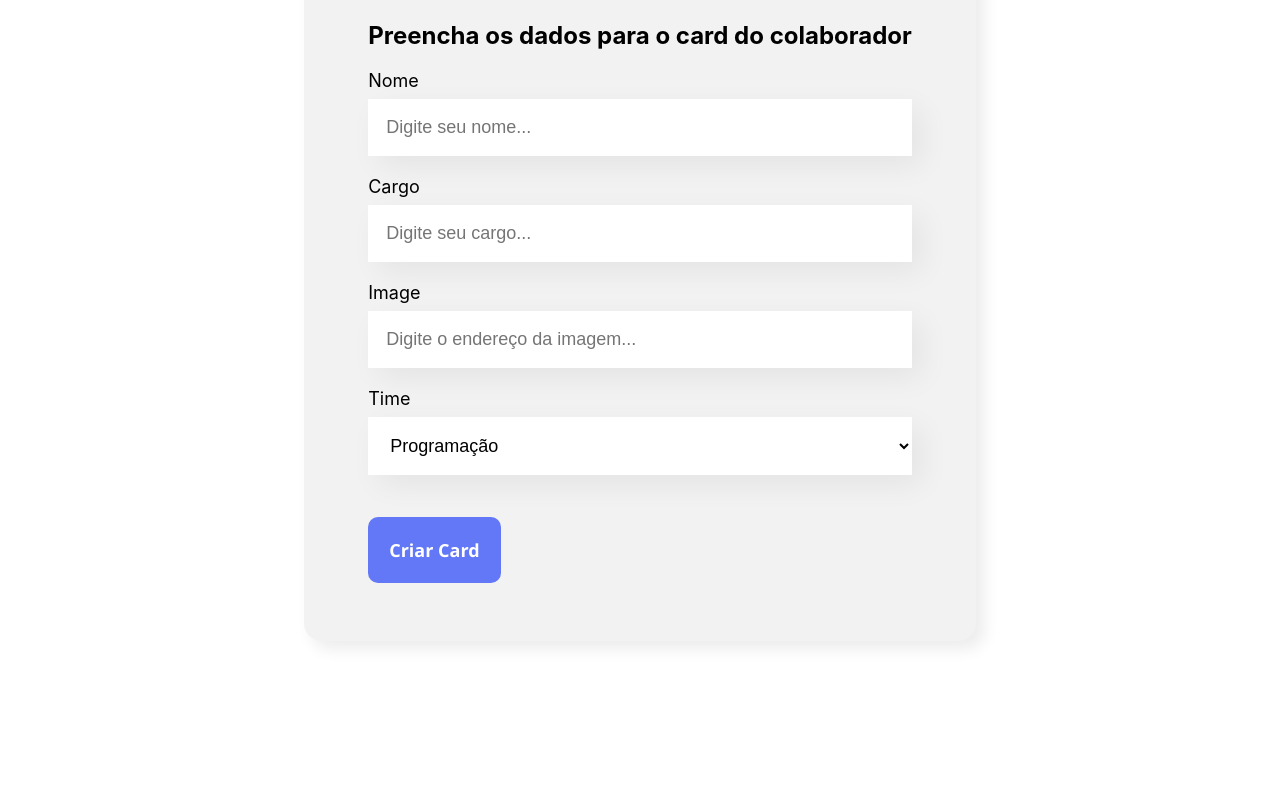
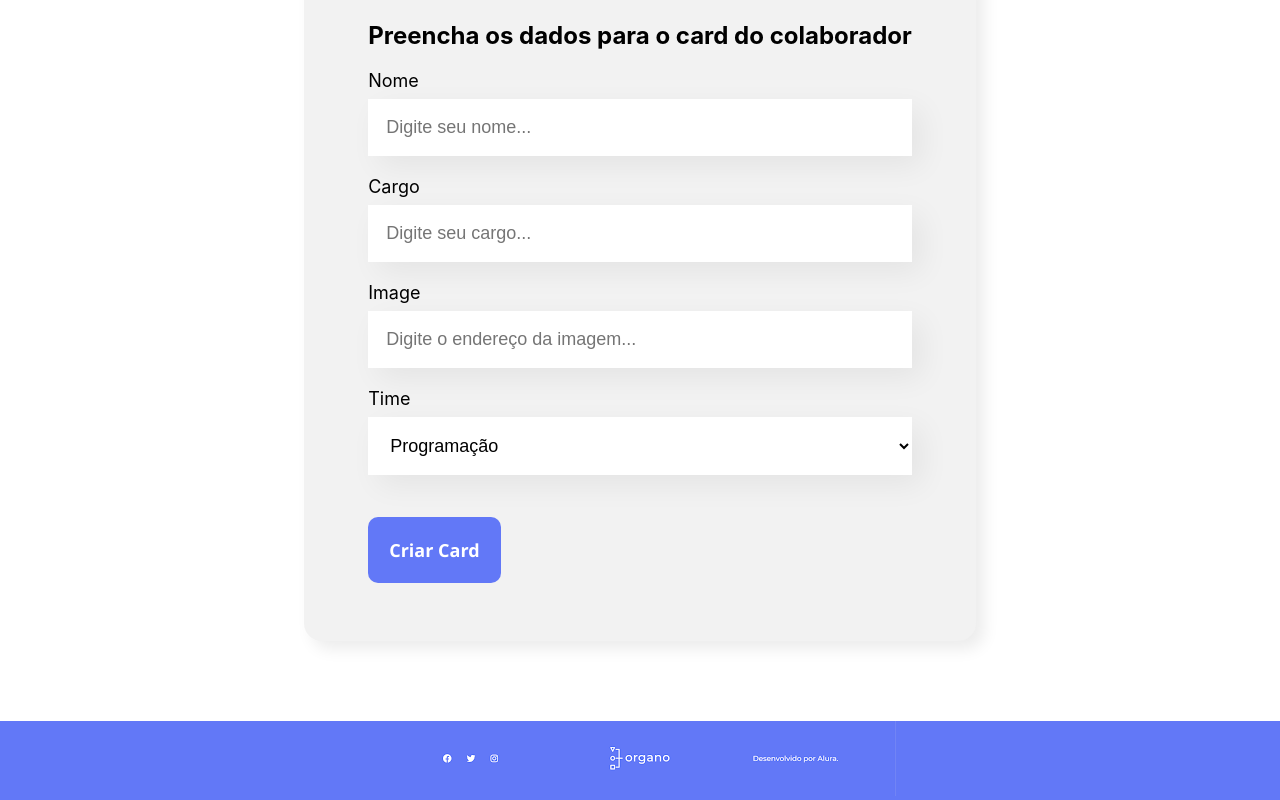
Before and after one commit to rafaelsousapereira/organo, a React (Create React App) app: page / in a window 1280 px wide. Shown: the part 613-1413 px from the top of the page. Before the commit the page ends 1334 px from the top, so only its background shows below. Built offline with nearby package versions, Linux system fonts and the light colour scheme.

Commit message:
fix: added footer

```diff
--- a/src/App.js
+++ b/src/App.js
@@ -2,8 +2,9 @@ import Banner from "./components/Banner";
 import Form from "./components/Form";
 import {useState} from "react";
 import Team from "./components/Team";
+import Footer from "./components/Footer";
 
-const App = (props) => {
+const App = () => {
     const [collaborators, setCollaborator] = useState([]);
 
     const fetchCollaborator = (collaborator) => {
@@ -60,6 +61,7 @@ const App = (props) => {
             secondaryColor={team.secondaryColor}
             collaborators={collaborators.filter(value => value.time === team.name)}
         />)}
+        <Footer />
     </div>
   );
 }
--- /dev/null
+++ b/src/components/Footer/Footer.css
@@ -0,0 +1,8 @@
+.footer {
+    background-color: #6278F7;
+    text-align: center;
+}
+
+.footer img {
+    max-width: 100%;
+}
--- /dev/null
+++ b/src/components/Footer/index.js
@@ -0,0 +1,11 @@
+import './Footer.css';
+
+const Footer = () => {
+    return (
+        <footer className="footer">
+            <img src="/images/add.png" alt="Footer of page"/>
+        </footer>
+    );
+}
+
+export default Footer;
```
